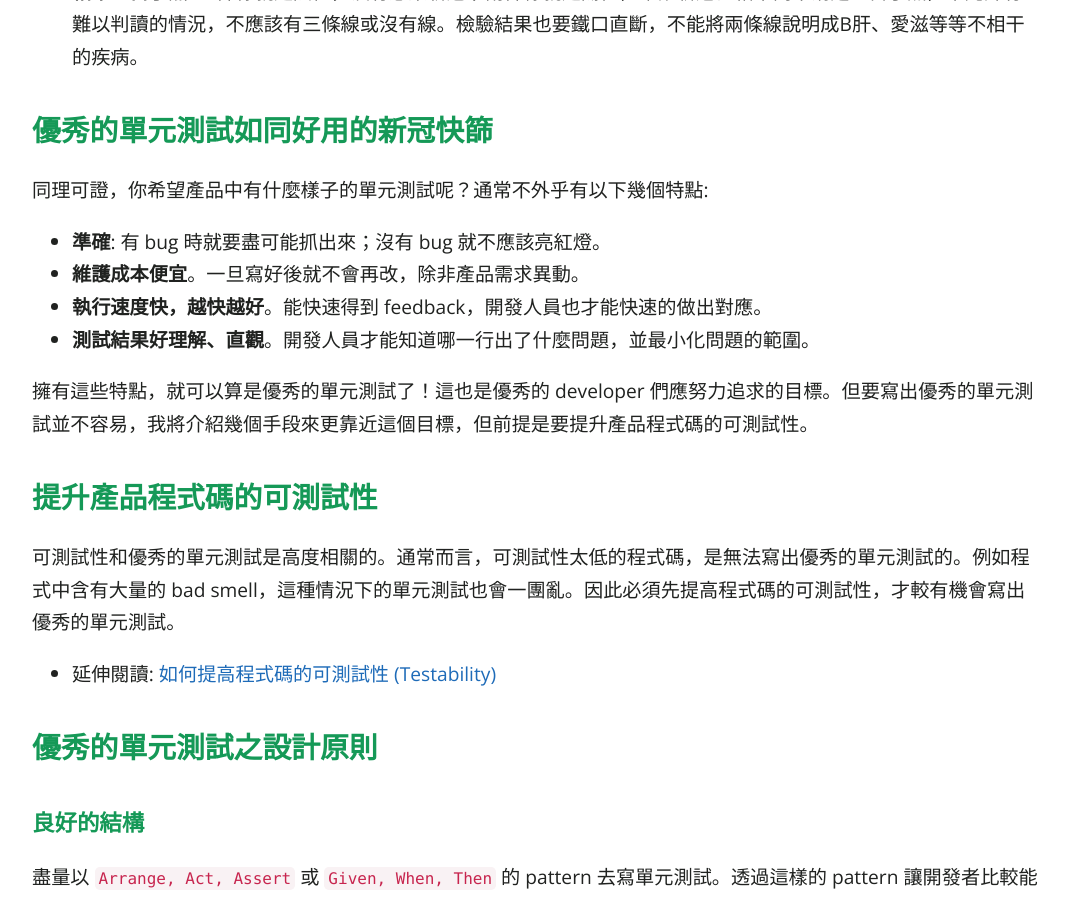
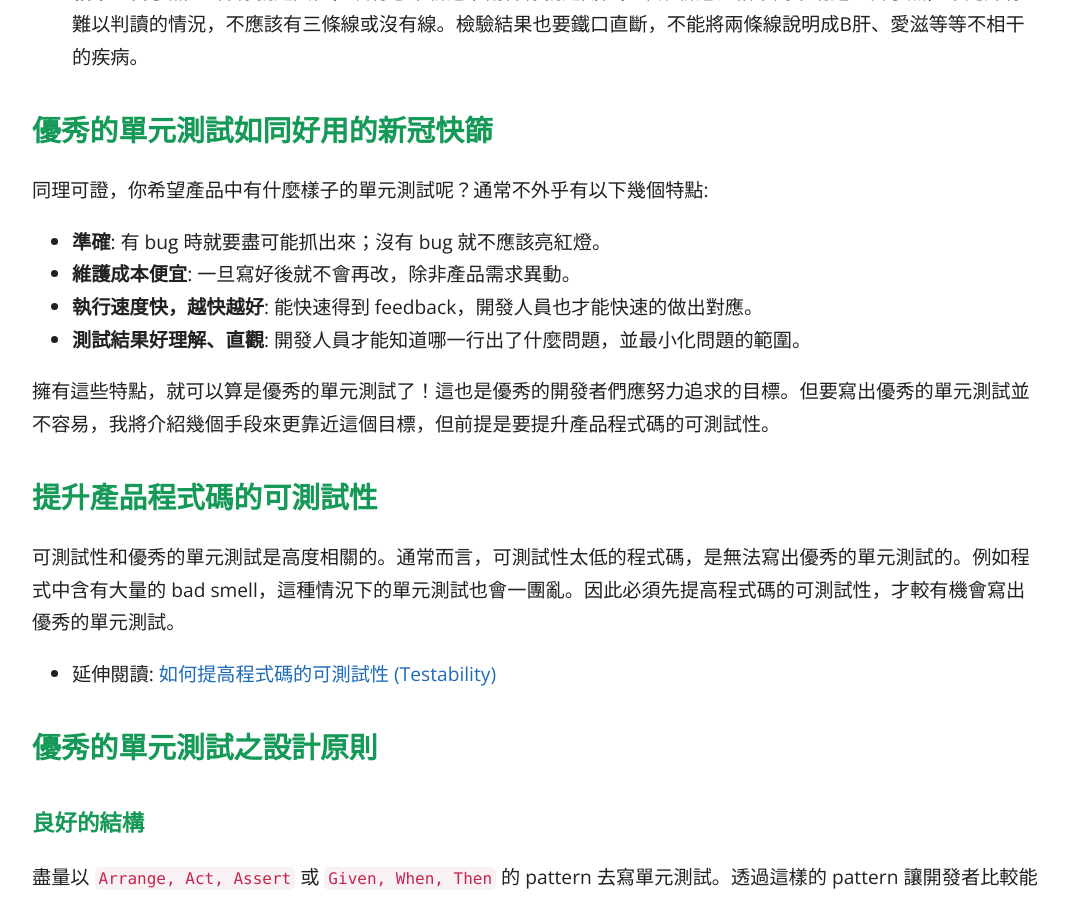
Before and after one commit to KaiSheng714/KaiSheng714.github.io, a Jekyll site: the page built from _posts/2022-09-19-good-unit-test.md, in a window 1280 px wide and 900 px high, scrolled down 1937 px. Shown: the whole window, without its empty margins (104-1172 px from the left). Built offline with Jekyll 4.4.1, drawn with Linux system fonts in a browser that asks for light colours; comment, search, counter and statistics services are not loaded.

Commit message:
good-unit-test

```diff
--- a/_posts/2022-09-19-good-unit-test.md
+++ b/_posts/2022-09-19-good-unit-test.md
@@ -41,11 +41,11 @@ image: /assets/image/good-unit-test.png
 同理可證，你希望產品中有什麼樣子的單元測試呢？通常不外乎有以下幾個特點:
 
 - **準確**: 有 bug 時就要盡可能抓出來；沒有 bug 就不應該亮紅燈。
-- **維護成本便宜**。一旦寫好後就不會再改，除非產品需求異動。
-- **執行速度快，越快越好**。能快速得到 feedback，開發人員也才能快速的做出對應。
-- **測試結果好理解、直觀**。開發人員才能知道哪一行出了什麼問題，並最小化問題的範圍。
+- **維護成本便宜**: 一旦寫好後就不會再改，除非產品需求異動。
+- **執行速度快，越快越好**: 能快速得到 feedback，開發人員也才能快速的做出對應。
+- **測試結果好理解、直觀**: 開發人員才能知道哪一行出了什麼問題，並最小化問題的範圍。
 
-擁有這些特點，就可以算是優秀的單元測試了！這也是優秀的 developer 們應努力追求的目標。但要寫出優秀的單元測試並不容易，我將介紹幾個手段來更靠近這個目標，但前提是要提升產品程式碼的可測試性。
+擁有這些特點，就可以算是優秀的單元測試了！這也是優秀的開發者們應努力追求的目標。但要寫出優秀的單元測試並不容易，我將介紹幾個手段來更靠近這個目標，但前提是要提升產品程式碼的可測試性。
 
 ## **提升產品程式碼的可測試性**
 可測試性和優秀的單元測試是高度相關的。通常而言，可測試性太低的程式碼，是無法寫出優秀的單元測試的。例如程式中含有大量的 bad smell，這種情況下的單元測試也會一團亂。因此必須先提高程式碼的可測試性，才較有機會寫出優秀的單元測試。
```
